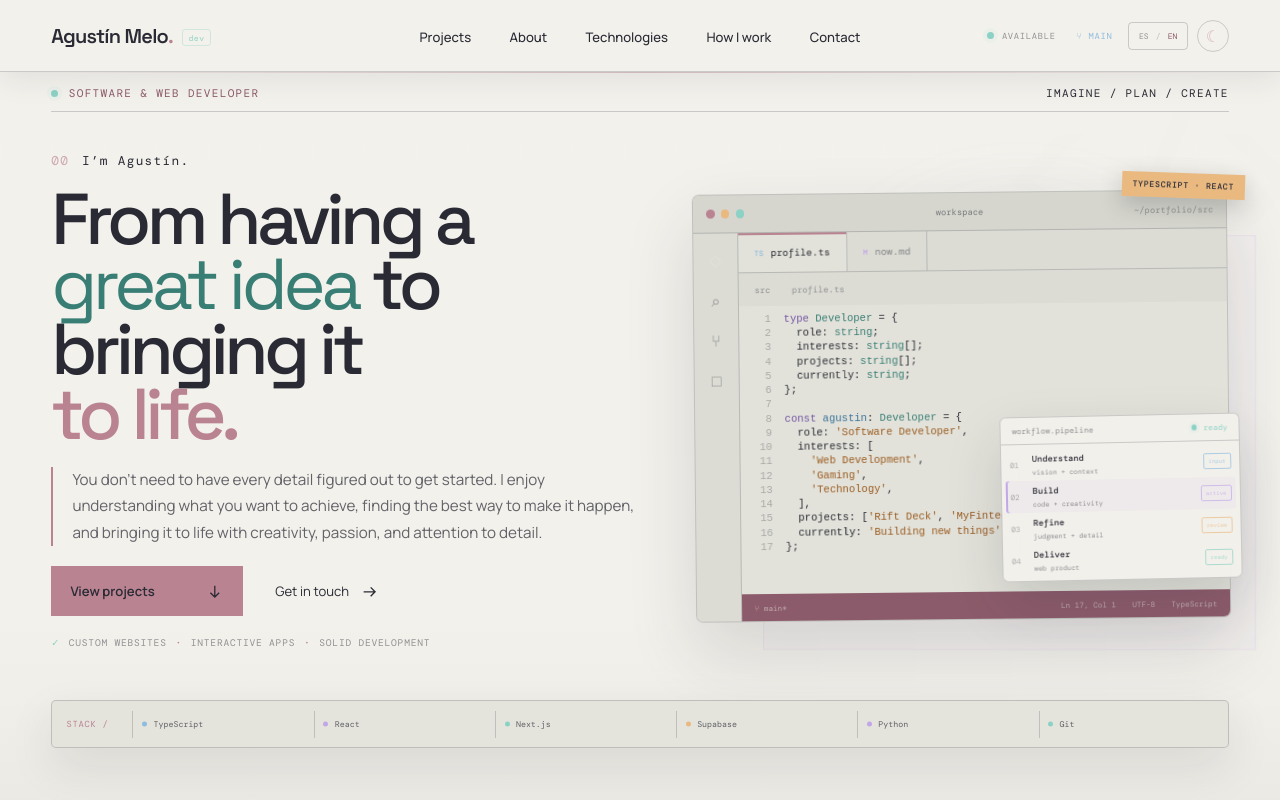
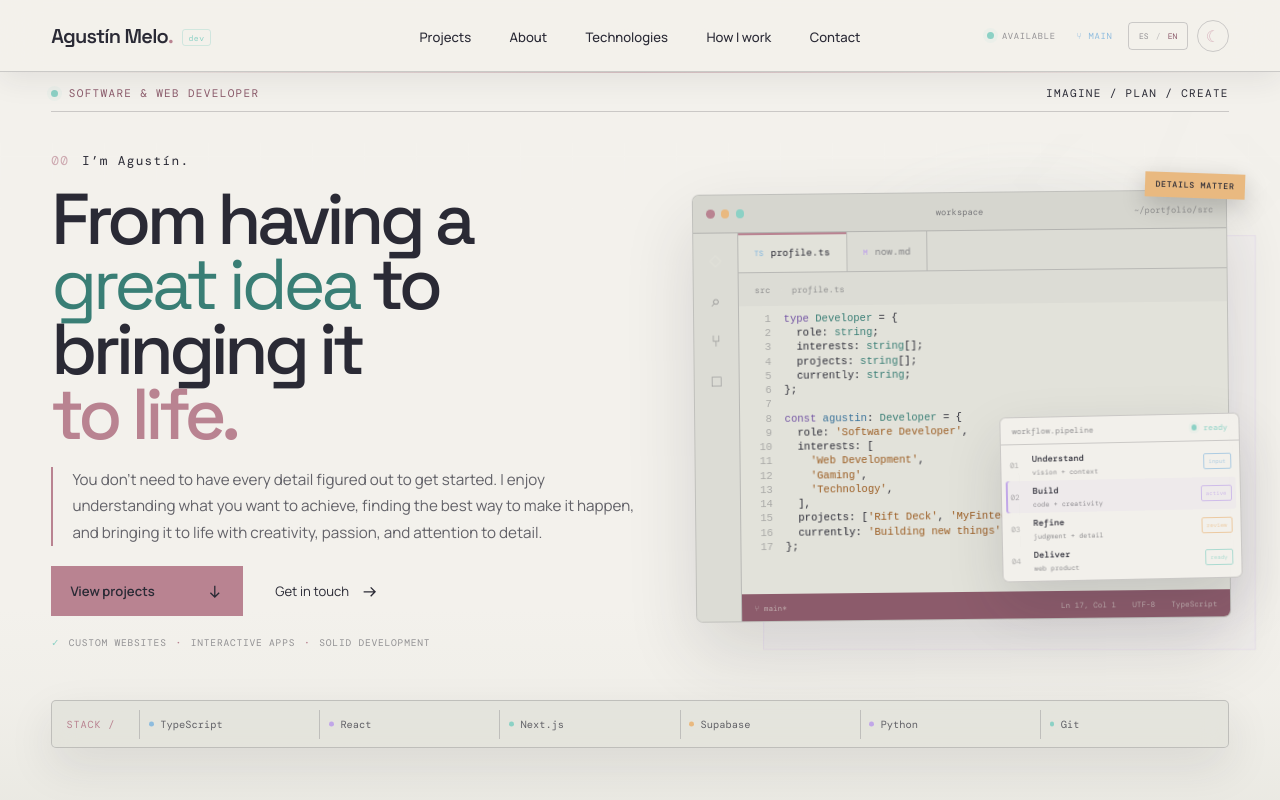
Before and after one commit to AgusstinMelo/portfolio-agustin, a React (Vite) app: page / in a window 1280 px wide. Shown: the top 800 px of the page. Built offline with nearby package versions, Linux system fonts and the light colour scheme; a web font is replaced by a local one.

Commit message:
ajustes de textos en hero.

```diff
--- a/src/components/sections/Hero.tsx
+++ b/src/components/sections/Hero.tsx
@@ -32,7 +32,7 @@ export function Hero() {
           <div className="hero__runtime"><span>✓</span> {t('hero.runtime')} <b>·</b> {t('hero.ai')} <b>·</b> {t('hero.web')}</div>
         </div>
         <div className="hero__workbench reveal reveal--delay-2">
-          <div className="hero__editor"><CodeEditor /></div>
+          <div className="hero__editor" data-note={t('hero.editorNote')}><CodeEditor /></div>
           <WorkflowPanel />
         </div>
       </div>
--- a/src/i18n/translations.ts
+++ b/src/i18n/translations.ts
@@ -3,7 +3,7 @@ export const translations = {
     'meta.title': 'Agustín — Desarrollador de software', 'meta.description': 'Portfolio de Agustín, desarrollador de software orientado a crear productos digitales claros, funcionales y bien ejecutados.',
     'controls.language': 'Cambiar idioma', 'controls.theme.light': 'Activar modo claro', 'controls.theme.dark': 'Activar modo oscuro', 'nav.available': 'disponible',
     'nav.projects': 'Proyectos', 'nav.about': 'Sobre mí', 'nav.technologies': 'Tecnologías', 'nav.process': 'Cómo trabajo', 'nav.contact': 'Contacto', 'nav.label': 'Navegación principal', 'nav.open': 'Abrir menú', 'nav.close': 'Cerrar menú', 'nav.home': 'Agustín, ir al inicio', 'nav.status': 'Estado del sitio',
-    'hero.role': 'Desarrollador de software y web', 'hero.flow': 'imaginar / planificar / crear', 'hero.hello': 'Soy Agustín.', 'hero.line1': 'De tener una', 'hero.idea': ' gran idea', 'hero.line2': 'a', 'hero.line3': 'hacerla realidad.', 'hero.description': 'No hace falta tener cada detalle resuelto para empezar. Me gusta entender qué quieres conseguir, encontrar la mejor forma de hacerlo posible y construirlo con creatividad, pasión y atención al detalle.', 'hero.projects': 'Ver proyectos', 'hero.contact': 'Contactar', 'hero.runtime': 'webs a medida', 'hero.ai': 'aplicaciones interactivas', 'hero.web': 'desarrollo sólido', 'hero.scroll': 'desplazar',
+    'hero.role': 'Desarrollador de software y web', 'hero.flow': 'imaginar / planificar / crear', 'hero.hello': 'Soy Agustín.', 'hero.line1': 'De tener una', 'hero.idea': ' gran idea', 'hero.line2': 'a', 'hero.line3': 'hacerla realidad.', 'hero.description': 'No hace falta tener cada detalle resuelto para empezar. Me gusta entender qué quieres conseguir, encontrar la mejor forma de hacerlo posible y construirlo con creatividad, pasión y atención al detalle.', 'hero.projects': 'Ver proyectos', 'hero.contact': 'Contactar', 'hero.runtime': 'webs a medida', 'hero.ai': 'aplicaciones interactivas', 'hero.web': 'desarrollo sólido', 'hero.scroll': 'desplazar', 'hero.editorNote': 'los detalles importan',
     'editor.files': 'Archivos del editor', 'editor.status': 'Estado del editor', 'editor.capture': 'Captura real pendiente', 'editor.role': 'Desarrollador de software', 'editor.web': 'Desarrollo web', 'editor.gaming': 'Videojuegos', 'editor.technology': 'Tecnología', 'editor.current': 'Construyendo cosas nuevas', 'editor.line': 'Lín', 'editor.column': 'Col', 'editor.nowTitle': 'En este momento', 'editor.now1': 'Trabajando en nuevos proyectos digitales,', 'editor.now2': 'probando nuevas herramientas y', 'editor.now3': 'aprendiendo sobre la marcha.', 'editor.nowComment': 'una mejora más y lo termino...',
     'workflow.label': 'Flujo de trabajo', 'workflow.ready': 'listo', 'workflow.understand': 'Entender', 'workflow.context': 'visión + contexto', 'workflow.build': 'Construir', 'workflow.code': 'código + creatividad', 'workflow.refine': 'Refinar', 'workflow.detail': 'criterio + detalle', 'workflow.deliver': 'Entregar', 'workflow.product': 'producto web', 'workflow.input': 'entrada', 'workflow.active': 'activo', 'workflow.review': 'revisión', 'workflow.tools': 'stack',
     'projects.bridge': 'idea → flujo → producto', 'projects.navigation': 'Navegación entre proyectos',
@@ -19,7 +19,7 @@ export const translations = {
     'meta.title': 'Agustín — Software Developer', 'meta.description': 'Agustín’s portfolio — a product-minded software developer building clear, functional, thoughtfully executed digital experiences.',
     'controls.language': 'Change language', 'controls.theme.light': 'Switch to light mode', 'controls.theme.dark': 'Switch to dark mode', 'nav.available': 'available',
     'nav.projects': 'Projects', 'nav.about': 'About', 'nav.technologies': 'Technologies', 'nav.process': 'How I work', 'nav.contact': 'Contact', 'nav.label': 'Main navigation', 'nav.open': 'Open menu', 'nav.close': 'Close menu', 'nav.home': 'Agustín, back to top', 'nav.status': 'Site status',
-    'hero.role': 'Software & web developer', 'hero.flow': 'imagine / plan / create', 'hero.hello': 'I’m Agustín.', 'hero.line1': 'From having a', 'hero.idea': ' great idea', 'hero.line2': 'to bringing it', 'hero.line3': 'to life.', 'hero.description': "You don't need to have every detail figured out to get started. I enjoy understanding what you want to achieve, finding the best way to make it happen, and bringing it to life with creativity, passion, and attention to detail.", 'hero.projects': 'View projects', 'hero.contact': 'Get in touch', 'hero.runtime': 'custom websites', 'hero.ai': 'interactive apps', 'hero.web': 'solid development', 'hero.scroll': 'scroll',
+    'hero.role': 'Software & web developer', 'hero.flow': 'imagine / plan / create', 'hero.hello': 'I’m Agustín.', 'hero.line1': 'From having a', 'hero.idea': ' great idea', 'hero.line2': 'to bringing it', 'hero.line3': 'to life.', 'hero.description': "You don't need to have every detail figured out to get started. I enjoy understanding what you want to achieve, finding the best way to make it happen, and bringing it to life with creativity, passion, and attention to detail.", 'hero.projects': 'View projects', 'hero.contact': 'Get in touch', 'hero.runtime': 'custom websites', 'hero.ai': 'interactive apps', 'hero.web': 'solid development', 'hero.scroll': 'scroll', 'hero.editorNote': 'details matter',
     'editor.files': 'Editor files', 'editor.status': 'Editor status', 'editor.capture': 'Real screenshot pending', 'editor.role': 'Software Developer', 'editor.web': 'Web Development', 'editor.gaming': 'Gaming', 'editor.technology': 'Technology', 'editor.current': 'Building new things', 'editor.line': 'Ln', 'editor.column': 'Col', 'editor.nowTitle': 'Right now', 'editor.now1': 'Working on new digital projects,', 'editor.now2': 'exploring new tools and', 'editor.now3': 'learning as I go.', 'editor.nowComment': 'just one more tweak and I’m done...',
     'workflow.label': 'Work process', 'workflow.ready': 'ready', 'workflow.understand': 'Understand', 'workflow.context': 'vision + context', 'workflow.build': 'Build', 'workflow.code': 'code + creativity', 'workflow.refine': 'Refine', 'workflow.detail': 'judgment + detail', 'workflow.deliver': 'Deliver', 'workflow.product': 'web product', 'workflow.input': 'input', 'workflow.active': 'active', 'workflow.review': 'review', 'workflow.tools': 'stack',
     'projects.bridge': 'idea → workflow → product', 'projects.navigation': 'Project navigation',
--- a/src/styles/global.css
+++ b/src/styles/global.css
@@ -422,7 +422,7 @@ a:hover .arrow--up-right { transform: rotate(-45deg) translateX(4px); }
 .hero__runtime b { color: var(--foxglove); }
 .hero__editor { position: relative; perspective: 1200px; }
 .hero__editor::before { content: ''; position: absolute; z-index: -1; inset: 10% -5% -7% 13%; border: 1px solid rgba(193,167,232,.18); background: rgba(193,167,232,.035); transform: translateZ(-1px); }
-.hero__editor::after { content: 'typescript · react'; position: absolute; right: -1rem; top: -1.2rem; padding: .45rem .65rem; color: var(--night); background: var(--amber); box-shadow: 0 8px 24px rgba(0,0,0,.2); font: 500 .52rem var(--font-mono); text-transform: uppercase; letter-spacing: .08em; transform: rotate(2deg); }
+.hero__editor::after { content: attr(data-note); position: absolute; right: -1rem; top: -1.2rem; padding: .45rem .65rem; color: var(--night); background: var(--amber); box-shadow: 0 8px 24px rgba(0,0,0,.2); font: 500 .52rem var(--font-mono); text-transform: uppercase; letter-spacing: .08em; transform: rotate(2deg); }
 .hero__workbench { position: relative; padding: 1.5rem 0 4rem; }
 .hero__workbench::before { content: ''; position: absolute; z-index: -2; inset: -7% -10% 8% 12%; border-radius: 50%; background: radial-gradient(circle, rgba(185,131,145,.14), rgba(142,188,222,.04) 42%, transparent 70%); filter: blur(12px); }
 .workflow-panel { position: absolute; z-index: 4; right: -1.5rem; bottom: 0; width: min(19rem, 58%); overflow: hidden; color: var(--lily); border: 1px solid rgba(226,226,218,.14); border-radius: 6px; background: rgba(42,42,53,.93); box-shadow: 0 24px 55px rgba(8,8,12,.38); backdrop-filter: blur(15px); transform: rotate(-1.2deg); transition: transform .35s ease; }
@@ -443,9 +443,9 @@ a:hover .arrow--up-right { transform: rotate(-45deg) translateX(4px); }
 .workflow-step__status--ready { color: var(--mint); }
 .workflow-step__status--review { color: var(--amber); }
 .tool-dock { position: relative; z-index: 4; display: grid; grid-template-columns: auto 1fr; gap: 1.5rem; align-items: center; min-height: 3.4rem; padding: .65rem .9rem; color: var(--lily); border: 1px solid rgba(226,226,218,.12); border-radius: 5px; background: rgba(30,30,39,.78); box-shadow: 0 18px 45px rgba(8,8,12,.2); backdrop-filter: blur(12px); }
-.tool-dock__label { color: var(--foxglove); font: .55rem var(--font-mono); text-transform: uppercase; letter-spacing: .08em; }
+.tool-dock__label { color: var(--foxglove); font: .64rem var(--font-mono); text-transform: uppercase; letter-spacing: .08em; }
 .tool-dock__items { display: grid; grid-template-columns: repeat(6, 1fr); gap: .4rem; }
-.tool-dock__items span { position: relative; padding: .5rem .65rem .5rem 1.25rem; color: rgba(226,226,218,.66); border-left: 1px solid rgba(226,226,218,.1); font: .52rem var(--font-mono); white-space: nowrap; transition: color .25s, background .25s, transform .25s; }
+.tool-dock__items span { position: relative; padding: .5rem .65rem .5rem 1.25rem; color: rgba(226,226,218,.66); border-left: 1px solid rgba(226,226,218,.1); font: .65rem var(--font-mono); white-space: nowrap; transition: color .25s, background .25s, transform .25s; }
 .tool-dock__items span::before { content: ''; position: absolute; left: .55rem; top: 50%; width: .3rem; aspect-ratio: 1; border-radius: 50%; background: var(--blue); transform: translateY(-50%); }
 .tool-dock__items span:nth-child(2)::before, .tool-dock__items span:nth-child(5)::before { background: var(--lavender); }
 .tool-dock__items span:nth-child(3)::before, .tool-dock__items span:nth-child(6)::before { background: var(--mint); }
```
